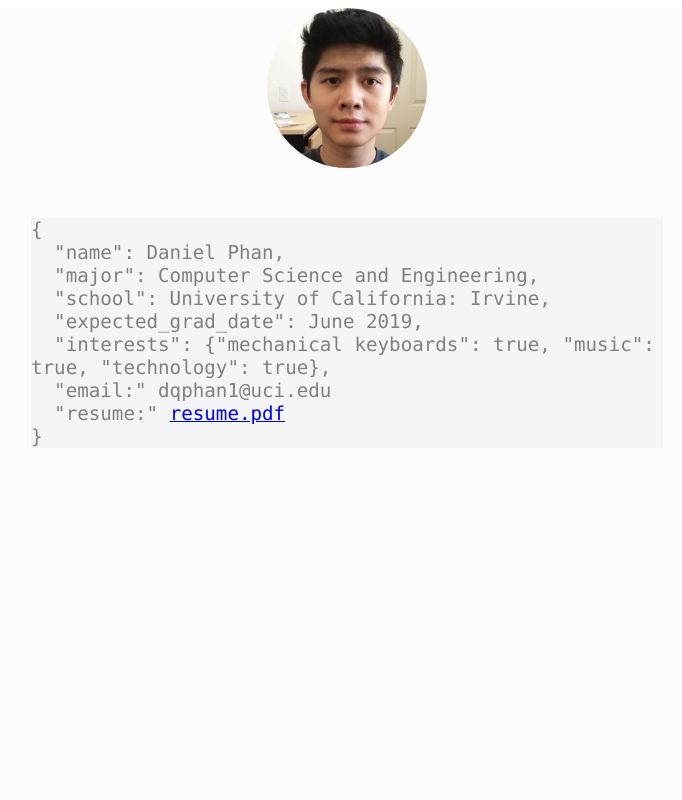
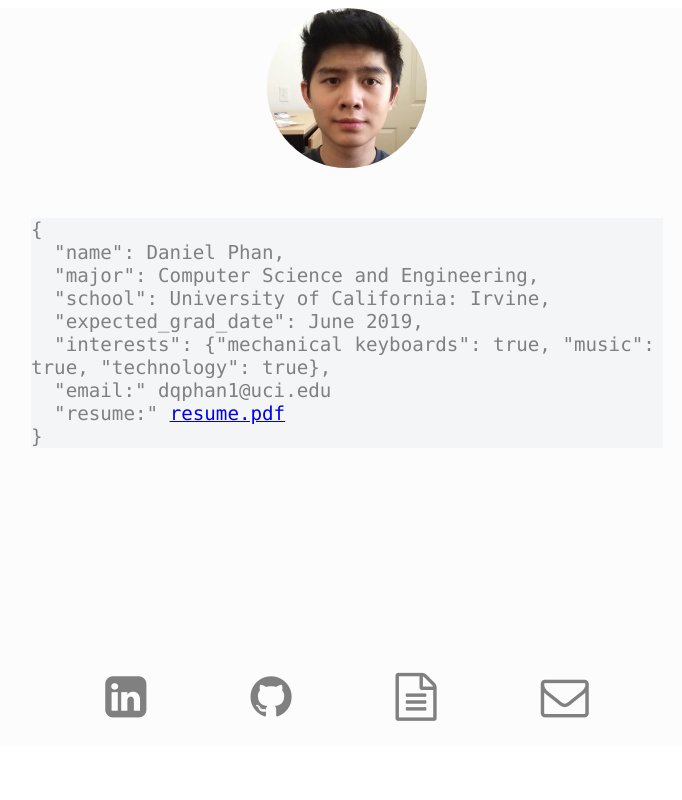
Before and after one commit to textured/textured.github.io, a plain HTML site: page website.html in a window 1280 px wide. Shown: the top 800 px of the page, without its empty margins (293-975 px from the left). Drawn offline with Linux system fonts and the light colour scheme; files that its build step writes are made by us from their sources.

Commit message:
fixed error in code not referencing right path for css

```diff
--- a/css/style.css
+++ b/css/style.css
@@ -40,12 +40,11 @@
 }
 
 .links {
-	margin-top: 400px;
+	margin-top: 200px;
 	padding-top: 25px;
 	padding-bottom: 25px;
 	margin-left: auto;
 	margin-right: auto;
-	margin-bottom: 30px;
 	width: 50%;
 	height: 100%;
 	text-align: center;
--- a/website.html
+++ b/website.html
@@ -1,7 +1,7 @@
 <!DOCTYPE html>
 <html>
 	<head>
-		<link rel="stylesheet" type="text/css" href="style.css">
+		<link rel="stylesheet" type="text/css" href="css/style.css">
 		<link rel="stylesheet" href="https://fonts.googleapis.com/icon?family=Material+Icons">
 		<link rel="stylesheet" href="https://cdnjs.cloudflare.com/ajax/libs/font-awesome/4.7.0/css/font-awesome.min.css">
 	</head>
```
